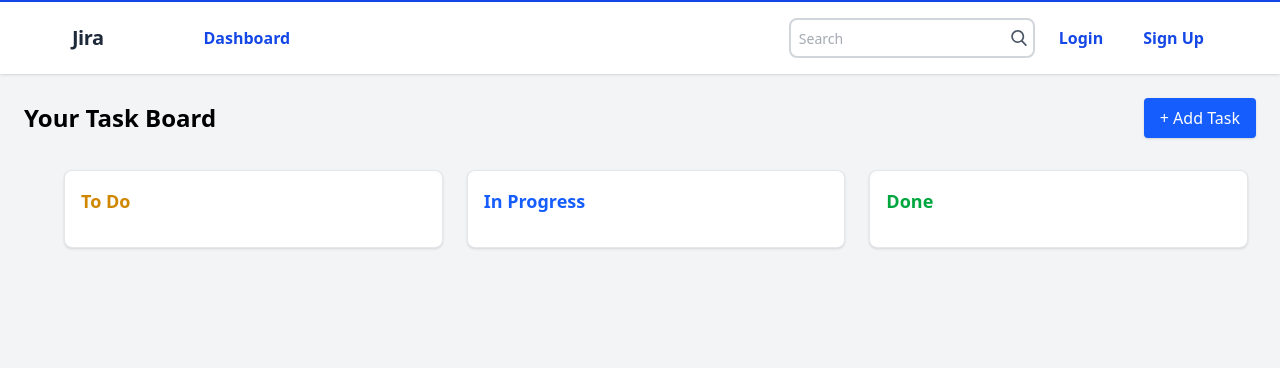
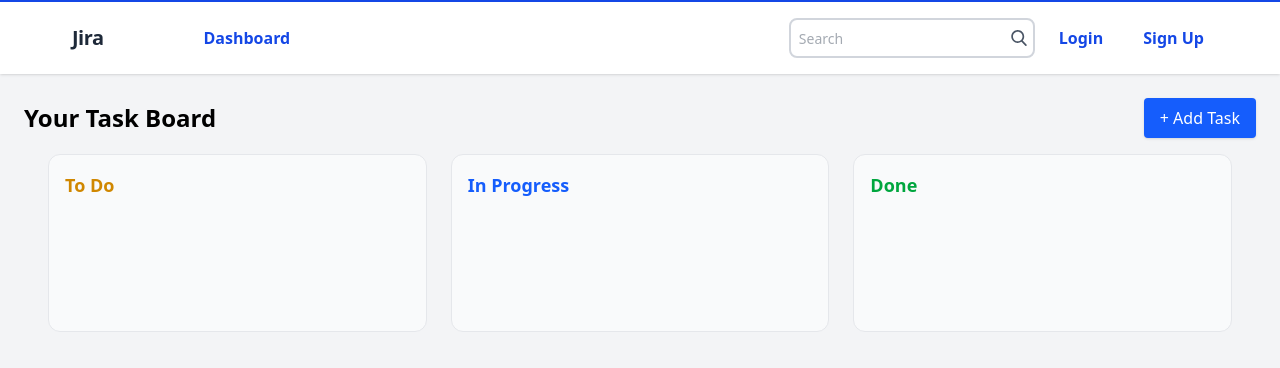
Before and after one commit to prasantmahato/Jira, a React (Vite) app in the folder client/: page / in a window 1280 px wide. Shown: the top 368 px of the page. Built offline with nearby package versions, Linux system fonts and the light colour scheme.

Commit message:
Added dragable cards from one column to diff

```diff
--- a/client/package.json
+++ b/client/package.json
@@ -10,8 +10,10 @@
     "preview": "vite preview"
   },
   "dependencies": {
+    "@hello-pangea/dnd": "^18.0.1",
     "@tailwindcss/cli": "^4.1.11",
     "@tailwindcss/vite": "^4.1.11",
+    "dayjs": "^1.11.13",
     "react": "^19.1.0",
     "react-dom": "^19.1.0",
     "react-icons": "^5.5.0",
--- a/client/src/components/AddTaskModal.tsx
+++ b/client/src/components/AddTaskModal.tsx
@@ -10,6 +10,7 @@ interface Props {
 const AddTaskModal: React.FC<Props> = ({ onAddOrUpdate, onClose, initialTask }) => {
   const isEdit = !!initialTask;
   const [title, setTitle] = useState(initialTask?.title || '');
+  const [desc, setDesc] = useState(initialTask?.desc || '');
   const [status, setStatus] = useState<Task['status']>(initialTask?.status || 'todo');
   const modalRef = useRef<HTMLDivElement>(null);
 
@@ -37,10 +38,12 @@ const AddTaskModal: React.FC<Props> = ({ onAddOrUpdate, onClose, initialTask })
     if (!title.trim()) return;
 
     const newTask: Task = {
-      id: initialTask?.id || Date.now(),
-      title,
-      status,
-    };
+        id: initialTask?.id || Date.now(),
+        title,
+        status,
+        desc,
+        createdAt: initialTask?.createdAt || new Date().toISOString(),
+      };
     onAddOrUpdate(newTask);
     onClose();
   };
@@ -57,6 +60,14 @@ const AddTaskModal: React.FC<Props> = ({ onAddOrUpdate, onClose, initialTask })
           placeholder="Task title"
           value={title}
           onChange={(e) => setTitle(e.target.value)}
+          className="w-full border border-gray-300 rounded px-3 py-2 mb-4 focus:outline-none focus:ring-2 focus:ring-blue-500"
+        />
+
+        <input
+          type="text"
+          placeholder="Description"
+          value={desc}
+          onChange={(e) => setDesc(e.target.value)}
           className="w-full border border-gray-300 rounded px-3 py-2 mb-4 focus:outline-none focus:ring-2 focus:ring-blue-500"
         />
 
--- a/client/src/components/TaskBoard.tsx
+++ b/client/src/components/TaskBoard.tsx
@@ -1,7 +1,8 @@
 import React, { useState } from 'react';
+import { Task } from './types';
 import TaskColumn from './TaskColumn';
 import AddTaskModal from './AddTaskModal';
-import { Task } from './types';
+import { DragDropContext, DropResult } from '@hello-pangea/dnd';
 
 const TaskBoard: React.FC = () => {
   const [tasks, setTasks] = useState<Task[]>([]);
@@ -19,6 +20,7 @@ const TaskBoard: React.FC = () => {
         ? prev.map((t) => (t.id === newTask.id ? newTask : t))
         : [...prev, newTask]
     );
+    setShowModal(false);
   };
 
   const handleEdit = (task: Task) => {
@@ -33,6 +35,20 @@ const TaskBoard: React.FC = () => {
   const getTasksByStatus = (status: Task['status']) =>
     tasks.filter((task) => task.status === status);
 
+  const handleDragEnd = (result: DropResult) => {
+    const { destination, source, draggableId } = result;
+
+    if (!destination || destination.droppableId === source.droppableId) return;
+
+    setTasks((prev) =>
+      prev.map((task) =>
+        task.id === Number(draggableId)
+          ? { ...task, status: destination.droppableId as Task['status'] }
+          : task
+      )
+    );
+  };
+
   return (
     <div className="p-6">
       <div className="flex justify-between items-center mb-4">
@@ -44,10 +60,13 @@ const TaskBoard: React.FC = () => {
           + Add Task
         </button>
       </div>
+
+      <DragDropContext onDragEnd={handleDragEnd}>
         <div className="flex gap-6 px-6 w-full">
           {(['todo', 'inprogress', 'done'] as Task['status'][]).map((status) => (
             <div key={status} className="flex-1">
               <TaskColumn
+                droppableId={status}
                 title={
                   status === 'todo' ? 'To Do' : status === 'inprogress' ? 'In Progress' : 'Done'
                 }
@@ -59,7 +78,7 @@ const TaskBoard: React.FC = () => {
             </div>
           ))}
         </div>
-
+      </DragDropContext>
 
       {showModal && (
         <AddTaskModal
--- a/client/src/components/TaskCard.tsx
+++ b/client/src/components/TaskCard.tsx
@@ -1,6 +1,7 @@
 import React, { useState } from 'react';
 import { Task } from './types';
 import { FiEdit, FiTrash2, FiMoreHorizontal } from 'react-icons/fi';
+import dayjs from 'dayjs';
 
 interface Props {
   task: Task;
@@ -11,19 +12,24 @@ interface Props {
 const TaskCard: React.FC<Props> = ({ task, onEdit, onDelete }) => {
   const [showMenu, setShowMenu] = useState(false);
 
+  const statusColors: Record<Task['status'], string> = {
+    todo: 'bg-yellow-100 text-yellow-800',
+    inprogress: 'bg-blue-100 text-blue-800',
+    done: 'bg-green-100 text-green-800',
+  };
+
   return (
-    <div className="relative bg-white border border-red-500 rounded-2xl shadow-md hover:shadow-lg transition-shadow duration-200 p-4">
+    <div className="relative bg-white border border-gray-200 rounded-xl shadow-sm hover:shadow-md transition-shadow duration-200 px-4 py-3">
       {/* Title + Menu */}
       <div className="flex justify-between items-start">
         <div className="flex flex-col gap-1">
-          <p className="text-base font-semibold text-gray-800">{task.title}</p>
-          {/* Optional status tag */}
-          <span className="text-xs inline-block px-2 py-1 bg-red-100 text-red-600 rounded-full w-fit capitalize">
+          <p className="text-base font-medium text-gray-900">{task.title}</p>
+          <p className="text-base font-medium text-gray-900">{task.desc}</p>
+          <span className={`text-xs font-medium px-2 py-0.5 rounded w-fit ${statusColors[task.status]}`}>
             {task.status}
           </span>
         </div>
 
-        {/* Ellipsis Button */}
         <div className="relative">
           <button
             onClick={() => setShowMenu(!showMenu)}
@@ -34,7 +40,7 @@ const TaskCard: React.FC<Props> = ({ task, onEdit, onDelete }) => {
 
           {showMenu && (
             <div
-              className="absolute right-0 mt-2 w-28 bg-white border border-gray-200 rounded shadow z-10"
+              className="absolute right-0 mt-2 w-28 bg-white border border-gray-200 rounded-md shadow z-10"
               onMouseLeave={() => setShowMenu(false)}
             >
               <button
@@ -53,6 +59,11 @@ const TaskCard: React.FC<Props> = ({ task, onEdit, onDelete }) => {
           )}
         </div>
       </div>
+
+      {/* Created At */}
+      <div className="mt-3 text-xs text-gray-400">
+        Created: {dayjs(task.createdAt).format('MMM D, YYYY')}
+      </div>
     </div>
   );
 };
--- a/client/src/components/TaskColumn.tsx
+++ b/client/src/components/TaskColumn.tsx
@@ -1,30 +1,64 @@
 import React from 'react';
+import { Task } from './types';
 import TaskCard from './TaskCard';
-import { Task } from './types';
+import { Droppable, Draggable } from '@hello-pangea/dnd';
 
 interface Props {
+  droppableId: Task['status'];
   title: string;
+  color: string;
   tasks: Task[];
-  color: 'yellow' | 'blue' | 'green';
   onEdit: (task: Task) => void;
   onDelete: (id: number) => void;
 }
 
-const colorClasses: Record<string, string> = {
+const TaskColumn: React.FC<Props> = ({
+  droppableId,
+  title,
+  color,
+  tasks,
+  onEdit,
+  onDelete,
+}) => {
+  const colorClasses: Record<string, string> = {
     yellow: 'text-yellow-600',
     blue: 'text-blue-600',
     green: 'text-green-600',
   };
 
-const TaskColumn: React.FC<Props> = ({ title, tasks, color, onEdit, onDelete }) => {
   return (
-    <div className="bg-white rounded-lg shadow p-4 m-4 w-full border border-gray-200">
-      <h2 className={`text-lg font-bold ${colorClasses[color]} mb-4`}>{title}</h2>
-      <div className="space-y-4">
-        {tasks.map((task) => (
-          <TaskCard key={task.id} task={task} onEdit={onEdit} onDelete={onDelete} />
-        ))}
-      </div>
+    <div className="flex-1 bg-gray-50 rounded-xl p-4 border border-gray-200">
+      <h2 className={`text-lg font-bold mb-4 ${colorClasses[color]}`}>{title}</h2>
+
+      <Droppable droppableId={droppableId}>
+        {(provided, snapshot) => (
+          <div
+          className={`space-y-4 transition-all min-h-[100px] ${
+            snapshot.isDraggingOver ? 'bg-blue-50' : ''
+          }`}
+          ref={provided.innerRef}
+          {...provided.droppableProps}
+          >
+            {tasks.map((task, index) => (
+              <Draggable key={task.id.toString()} draggableId={task.id.toString()} index={index}>
+                {(provided, snapshot) => (
+                  <div
+                    ref={provided.innerRef}
+                    {...provided.draggableProps}
+                    {...provided.dragHandleProps}
+                    className={`transition-transform duration-200 ${
+                      snapshot.isDragging ? 'scale-105 shadow-xl' : 'shadow-sm'
+                    }`}
+                  >
+                    <TaskCard task={task} onEdit={onEdit} onDelete={onDelete} />
+                  </div>
+                )}
+              </Draggable>
+            ))}
+            {provided.placeholder}
+          </div>
+        )}
+      </Droppable>
     </div>
   );
 };
--- a/client/src/components/types.tsx
+++ b/client/src/components/types.tsx
@@ -1,5 +1,7 @@
-export type Task = {
+export interface Task {
     id: number;
     title: string;
     status: 'todo' | 'inprogress' | 'done';
-  };
+    desc: string;
+    createdAt: string; // ISO date string
+  }
```
Also changed, not shown: 1 other file (tests, documents, lock files or other folders). Lines whose indentation alone changed are shown as unchanged.
